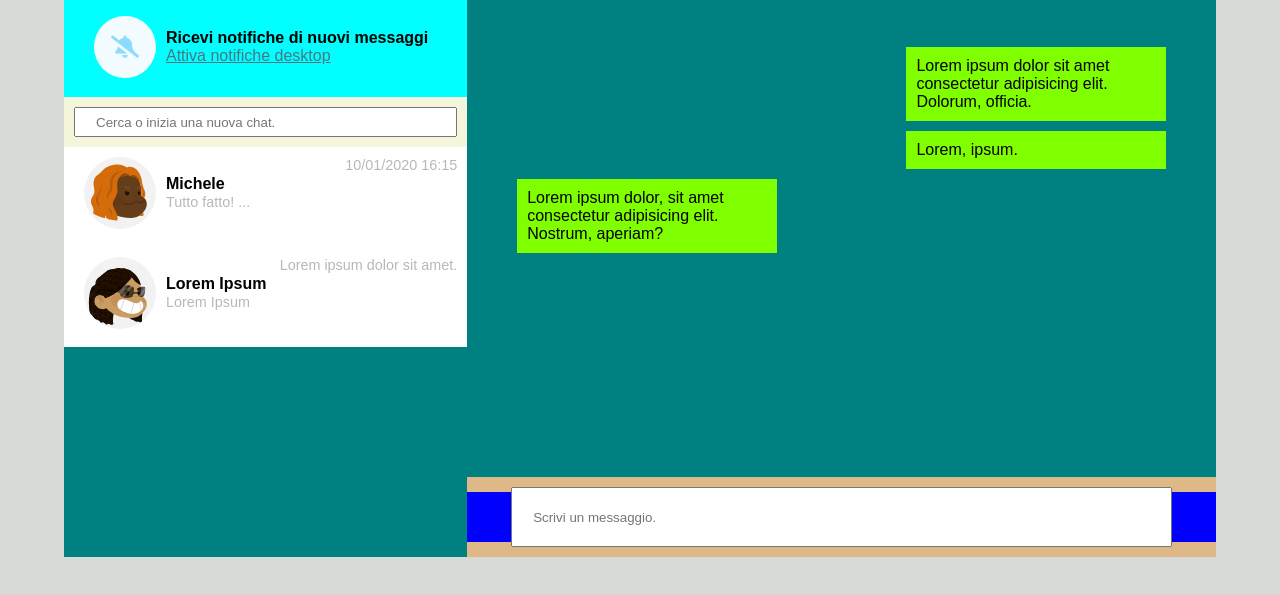
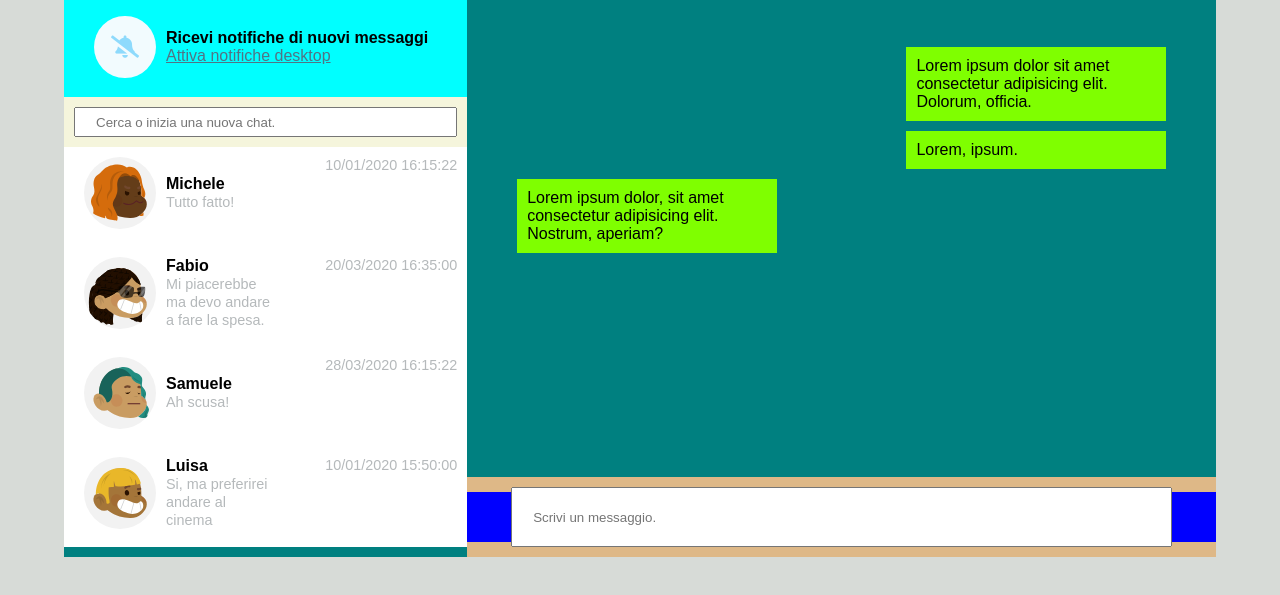
Before and after one commit to banjug/vue-boolzapp, a plain HTML site: page index.html in a window 1280 px wide. Shown: the part 163-758 px from the top of the page. Drawn offline with nearby package versions, Linux system fonts and the light colour scheme.

Commit message:
add v-for contacts

```diff
--- a/index.html
+++ b/index.html
@@ -38,20 +38,20 @@
                         <input type="text" class="search-input" placeholder="Cerca o inizia una nuova chat." autocomplete="off">
                     </div>
                     <div class="chat-selector">
-                        <div class="chat-user">
+                        <div v-for="user, i in contacts" :key="i" class="chat-user">
                             <div class="user">
-                                <img src="img/02.svg" alt="" class="user-img">
+                                <img :src="user.avatar" :alt="user.userName" class="user-img">
                                 <div class="chat-prev">
-                                    <h4>Michele</h4>
-                                    <span>Tutto fatto! ...</span>
+                                    <h4>{{user.userName}}</h4>
+                                    <span>{{user.messages[user.messages.length - 1].text}}</span>
                                 </div>
                             </div>
                             <div class="chat-time">
-                                10/01/2020 16:15
+                                {{user.messages[user.messages.length - 1].date}}
                             </div>
                         </div>
 
-                        <div class="chat-user">
+                        <!-- <div class="chat-user">
                             <div class="user">
                                 <img src="img/03.svg" alt="" class="user-img">
                                 <div class="chat-prev">
@@ -62,7 +62,7 @@
                             <div class="chat-time">
                                 Lorem ipsum dolor sit amet.
                             </div>
-                        </div>
+                        </div> -->
                     </div>
                 </div>
             </aside>
--- a/js/script.js
+++ b/js/script.js
@@ -3,13 +3,13 @@ var app = new Vue({
     data: {
         user: {
             userName: 'Carlo Carli',
-            avatar: '01',
+            avatar: 'img/01.svg',
             visible: true,
         },
         contacts: [
             {
                 userName: 'Michele',
-                avatar: '02',
+                avatar: 'img/02.svg',
                 visible: true,
                 messages: [
                     {
@@ -30,8 +30,8 @@ var app = new Vue({
                 ]
             },
             {
-                name:   'Fabio',
-                avatar:   '03',
+                userName:   'Fabio',
+                avatar:   'img/03.svg',
                 visible:   true,
                 messages:   [
                     {
@@ -52,8 +52,8 @@ var app = new Vue({
                 ],
             },
             {
-                name:   'Samuele',
-                avatar:   '04',
+                userName:   'Samuele',
+                avatar:   'img/04.svg',
                 visible:   true,
                 messages:   [
                     {
@@ -74,8 +74,8 @@ var app = new Vue({
                 ],
             },
             {
-                name:   'Luisa',
-                avatar:   '05',
+                userName:   'Luisa',
+                avatar:   'img/05.svg',
                 visible:   true,
                 messages:   [
                     {
```
